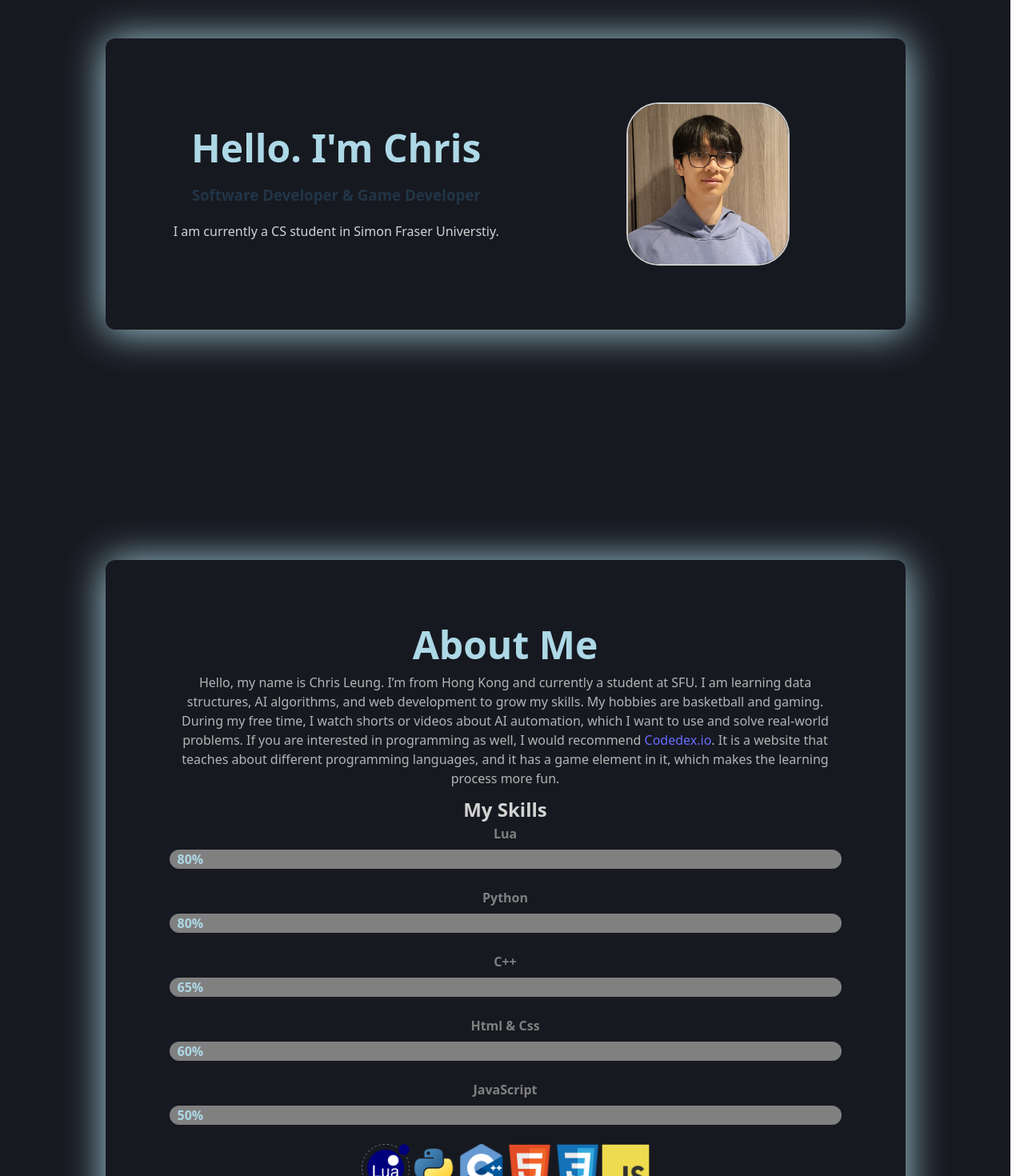
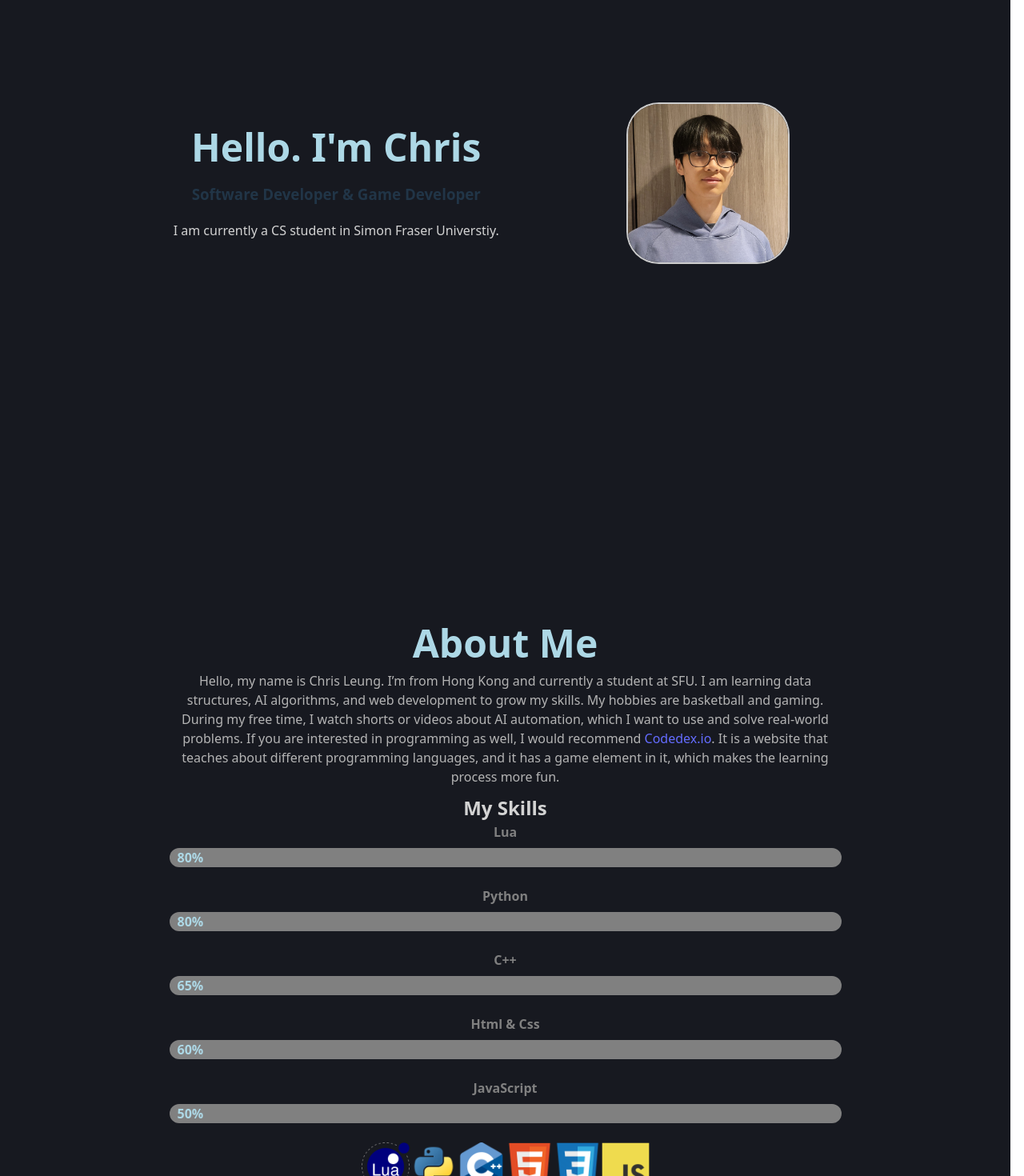
Before and after one commit to kdrsid/kdrsid.github.io, a React (Vite) app: page / in a window 1280 px wide. Shown: the part 160-1630 px from the top of the page at 80% size. Built offline with nearby package versions, Linux system fonts and the light colour scheme.

Commit message:
added hover background effect in home and about me section.

```diff
--- a/src/App.css
+++ b/src/App.css
@@ -25,11 +25,15 @@ body {
 .card {
   padding: min(5rem, 8%);
   border-radius: 12px;
-  box-shadow: 0 2px 50px lightblue;
   max-width: 1000px;
   width: 100%;
   box-sizing: border-box;
   margin: auto;
+  transition: box-shadow 1s ease-in;
+}
+
+.card:hover {
+  box-shadow: 0 2px 50px lightblue;
 }
 
 .card h1 {
--- a/src/components/Home.css
+++ b/src/components/Home.css
@@ -4,7 +4,8 @@
     border: 2px solid #ccc;
     grid-row: span 2 / span 2;
     margin-right: -20%;
-
+    max-width: 100%;
+    height: auto;
 }
 
 .text-container {
@@ -14,7 +15,6 @@
 .home-card {
     padding: min(5rem, 8%);
     border-radius: 12px;
-    box-shadow: 0 2px 50px lightblue;
     max-width: 1000px;
     width: 100%;
     box-sizing: border-box;
@@ -27,6 +27,11 @@
     gap: 5px;
     margin-bottom: 10vw;
     margin-top: 10vw;
+    transition: box-shadow 1s ease-in;
+}
+
+.home-card:hover {
+    box-shadow: 0 2px 50px lightblue;
 }
 
 .home-card h1 {
```
